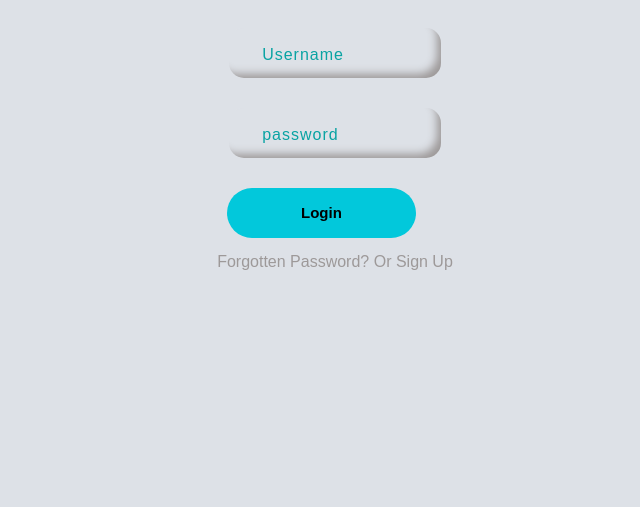
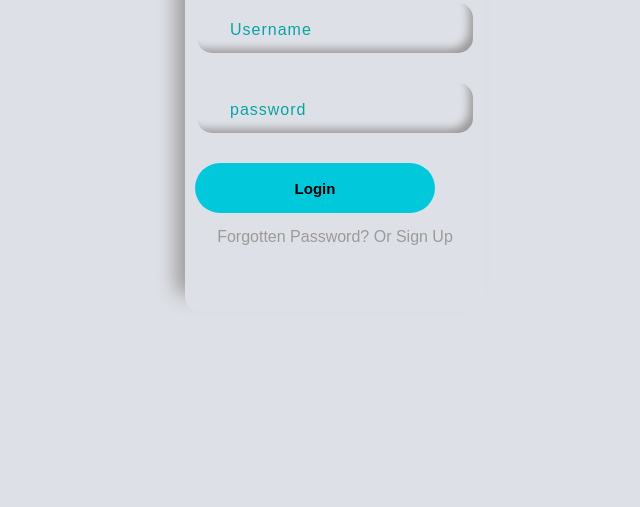
Before and after one commit to MutaiKen0/Log-In-page-Simple, a plain HTML site: page index.html in a window 1280 px wide. Shown: the part 293-800 px from the top of the page, without its empty margins (305-945 px from the left). Drawn offline with Linux system fonts and the light colour scheme.

Commit message:
Add files via upload

```diff
--- a/index.html
+++ b/index.html
@@ -4,7 +4,7 @@
     <link rel="stylesheet" href="style.css">
     <meta charset="UTF-8">
     <meta name="viewport" content="width=device-width, initial-scale=1.0">
-    <title>Document</title>
+    <title>loginForm</title>
 </head>
 <body>
     <div class="loginForm">
--- a/style.css
+++ b/style.css
@@ -10,7 +10,7 @@ body {
     background-color: #dde1e7;
 
 }
-.loginform {
+.loginForm {
     width: 300px;
     height: 410px;
     border-radius: 15px;
```
